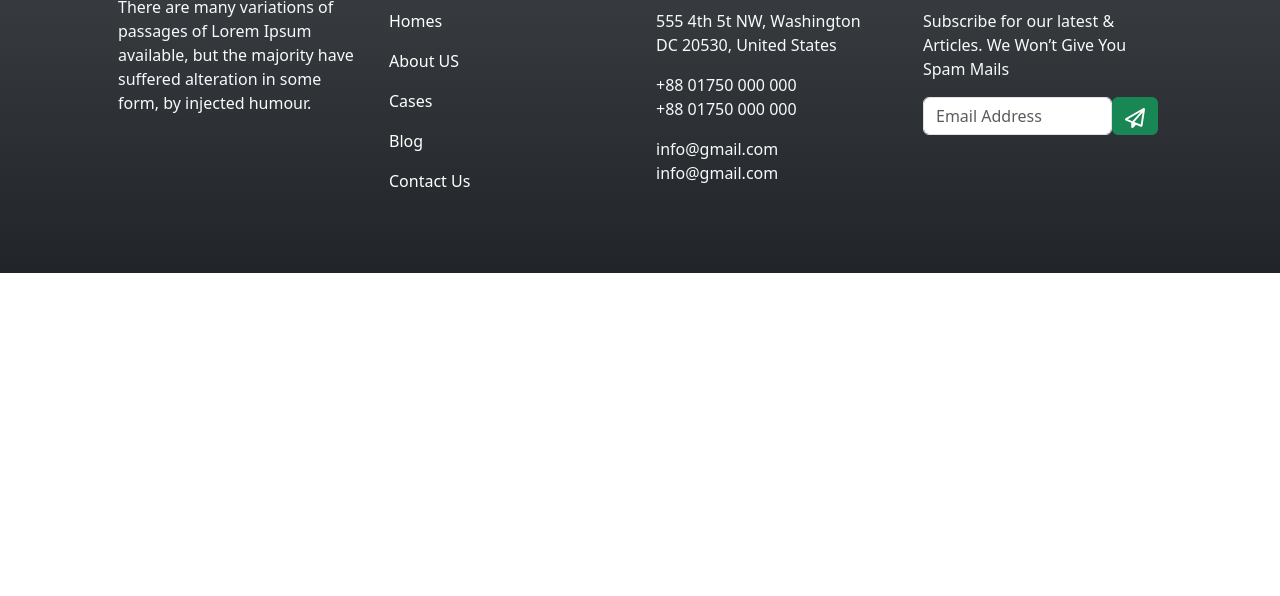
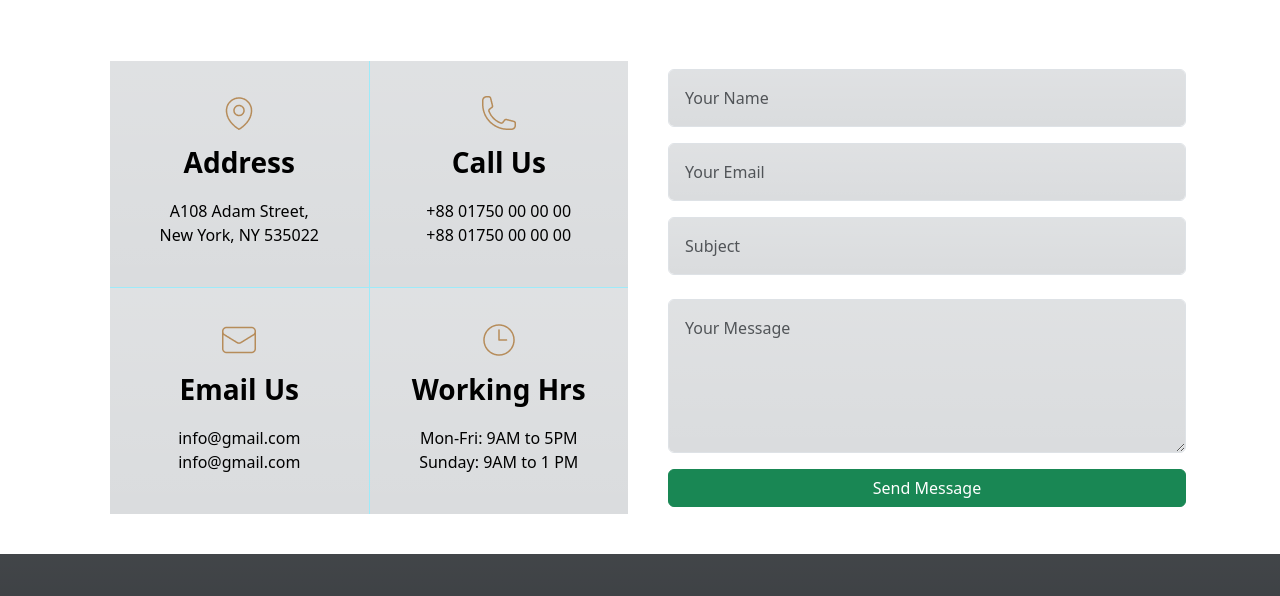
Before and after one commit to anik-chy/pghero-assignment3, a plain HTML site: page index.html in a window 1280 px wide. Shown: the part 3048-3644 px from the top of the page. Before the commit the page ends 3321 px from the top, so only its background shows below. Drawn offline with nearby package versions, Linux system fonts and the light colour scheme.

Commit message:
contact us added

```diff
--- a/index.html
+++ b/index.html
@@ -239,7 +239,8 @@
                 </p>
             </div>
 
-            <div class="container d-flex flex-column-reverse flex-sm-column-reverse flex-md-column-reverse flex-lg-row justify-content-center align-items-center">
+            <div
+                class="container d-flex flex-column-reverse flex-sm-column-reverse flex-md-column-reverse flex-lg-row justify-content-center align-items-center">
                 <div class="accordion w-50" id="accordionExample">
                     <div class="accordion-item">
                         <h2 class="accordion-header" id="headingOne">
@@ -314,7 +315,74 @@
         </section>
         <!-- Contact Section -->
         <section>
+            <div class="container my-5">
+                <p class="fs-2 text-black fw-bolder text-center">Contact With Us</p>
+                <p class="fs-6 text-black fw-normal text-center my-3">There are many variations of passages of Lorem
+                    Ipsum available, but the majority have <br> suffered alteration in some form, by injected humour.
+                </p>
+            </div>
+            <div
+                class="container d-flex flex-column flex-sm-column flex-md-column flex-lg-row justify-content-center align-items-center">
+                <div class="container text-center m-3">
+                    <div class="row gx-0">
+                        <div class="col border-info-subtle border-end border-bottom">
+                            <div class="p-4 bg-secondary bg-gradient bg-opacity-25">
+                                <img src="images/location.png" class="my-2" alt="">
+                                <p class="fs-3 text-black fw-semibold text-center">Address</p>
+                                <p class="fs-6 text-black fw-light text-center my-3">A108 Adam Street, <br> New York, NY
+                                    535022</p>
+                            </div>
+                        </div>
+                        <div class="col border-info-subtle border-bottom">
+                            <div class="p-4 bg-secondary bg-gradient bg-opacity-25">
+                                <img src="images/call.png" class="my-2" alt="">
+                                <p class="fs-3 text-black fw-semibold text-center">Call Us</p>
+                                <p class="fs-6 text-black fw-light text-center my-3">+88 01750 00 00 00 <br> +88 01750
+                                    00 00 00</p>
+                            </div>
+                        </div>
+                    </div>
+                    <div class="row gx-0">
+                        <div class="col border-info-subtle border-end">
+                            <div class="p-4 bg-secondary bg-gradient bg-opacity-25">
+                                <img src="images/email.png" class="my-2" alt="">
+                                <p class="fs-3 text-black fw-semibold text-center">Email Us</p>
+                                <p class="fs-6 text-black fw-light text-center my-3">info@gmail.com <br> info@gmail.com
+                                </p>
+                            </div>
+                        </div>
+                        <div class="col">
+                            <div class="p-4 bg-secondary bg-gradient bg-opacity-25">
+                                <img src="images/time.png" class="my-2" alt="">
+                                <p class="fs-3 text-black fw-semibold text-center">Working Hrs</p>
+                                <p class="fs-6 text-black fw-light text-center my-3">Mon-Fri: 9AM to 5PM <br> Sunday: 9AM to 1 PM</p>
+                            </div>
+                        </div>
+                    </div>
+                </div>
 
+                <div class="container">
+                    <form>
+                        <div class="mb-3">
+                            <input type="text" class="form-control p-3 bg-secondary bg-gradient bg-opacity-25"
+                                placeholder="Your Name">
+                        </div>
+                        <div class="mb-3">
+                            <input type="email" class="form-control p-3 bg-secondary bg-gradient bg-opacity-25"
+                                placeholder="Your Email">
+                        </div>
+                        <div class="mb-4">
+                            <input type="text" class="form-control p-3 bg-secondary bg-gradient bg-opacity-25"
+                                placeholder="Subject">
+                        </div>
+                        <div class="mb-3">
+                            <textarea class="form-control p-3 bg-secondary bg-gradient bg-opacity-25"
+                                placeholder="Your Message" rows="5"></textarea>
+                        </div>
+                        <button class="btn btn-success w-100" type="submit">Send Message</button>
+                    </form>
+                </div>
+            </div>
         </section>
     </main>
     <!-- footer section -->
@@ -347,8 +415,8 @@
                         Spam Mails</p>
                     <div class="d-flex justify-content-center align-items-center">
                         <input type="email" class="form-control" placeholder="Email Address">
-                        <button class="btn btn-success"><img
-                                src="images/icons/paper-plane-regular.svg" class="btn-icon" alt=""></button>
+                        <button class="btn btn-success"><img src="images/icons/paper-plane-regular.svg" class="btn-icon"
+                                alt=""></button>
                     </div>
                 </div>
             </div>
```
